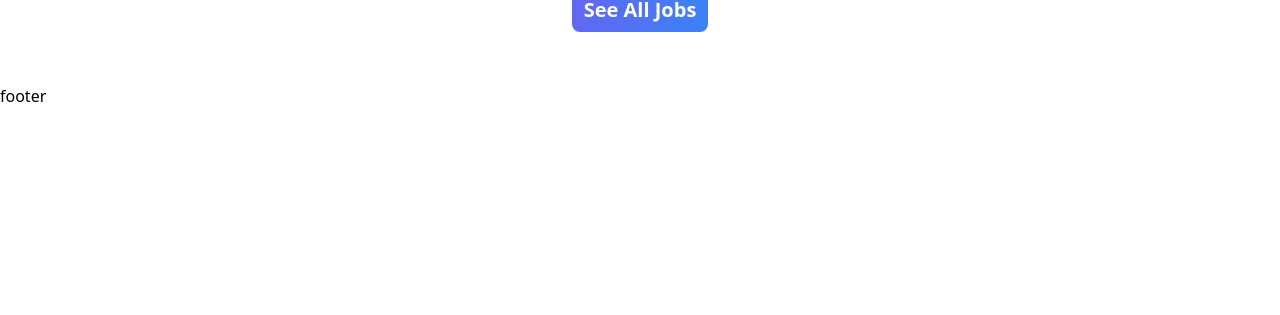
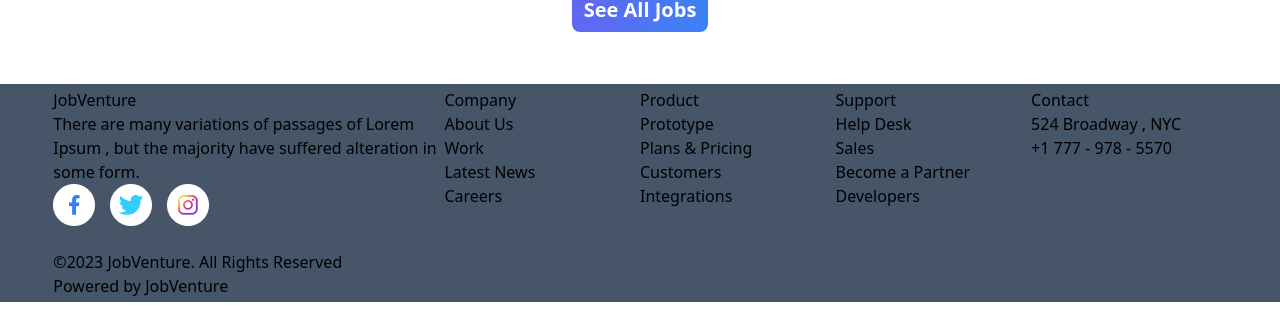
Before and after one commit to Humayun63/job-venture, a React (Vite) app: page / in a window 1280 px wide. Shown: the part 2527-2842 px from the top of the page. Before the commit the page ends 2635 px from the top, so only its background shows below. Built offline with nearby package versions, Linux system fonts and the light colour scheme.

Commit message:
footer initial design

```diff
--- a/package.json
+++ b/package.json
@@ -9,6 +9,10 @@
     "preview": "vite preview"
   },
   "dependencies": {
+    "@fortawesome/fontawesome-svg-core": "^6.4.0",
+    "@fortawesome/free-regular-svg-icons": "^6.4.0",
+    "@fortawesome/free-solid-svg-icons": "^6.4.0",
+    "@fortawesome/react-fontawesome": "^0.2.0",
     "@heroicons/react": "^2.0.17",
     "react": "^18.2.0",
     "react-dom": "^18.2.0"
--- a/src/Components/Footer.jsx
+++ b/src/Components/Footer.jsx
@@ -1,10 +1,52 @@
 import React from 'react';
-
+import socialIcons from '../assets/social-icons.png'
 const Footer = () => {
     return (
-        <div>
-            footer
-        </div>
+        <footer className='bg-slate-600 w-full'>
+            <div className="my-container grid grid-cols-1 md:grid-cols-3 lg:grid-cols-6">
+                <div className='lg:col-span-2'>
+                    <h2>JobVenture</h2>
+                    <p>There are many variations of passages of Lorem Ipsum , but the majority have suffered alteration in some form.</p>
+                    <img src={socialIcons} alt="" />
+                </div>
+                <div>
+                    <h3>Company</h3>
+                    <ul>
+                        <li>About Us</li>
+                        <li>Work</li>
+                        <li>Latest News</li>
+                        <li>Careers</li>
+                    </ul>
+                </div>
+                <div>
+                    <h3>Product</h3>
+                    <ul>
+                        <li>Prototype</li>
+                        <li>Plans & Pricing</li>
+                        <li>Customers</li>
+                        <li>Integrations</li>
+                    </ul>
+                </div>
+                <div>
+                    <h3>Support</h3>
+                    <ul>
+                        <li>Help Desk</li>
+                        <li>Sales</li>
+                        <li>Become a Partner</li>
+                        <li>Developers</li>
+                    </ul>
+                </div>
+                <div>
+                    <h3>Contact</h3>
+                    <p>524 Broadway , NYC</p>
+                    <p>+1 777 - 978 - 5570</p>
+                </div>
+            </div>
+            <div className="my-container">
+                <p> &copy;2023 JobVenture. All Rights Reserved </p>
+                <p>Powered by <span>JobVenture</span></p>
+            </div>
+        </footer>
     );
 };
 
--- a/src/Components/Home.jsx
+++ b/src/Components/Home.jsx
@@ -2,7 +2,8 @@ import React, { useEffect, useState } from 'react';
 import bannerParson from '../assets/banner-person.png'
 import SingleCard from './SingleCard';
 import { useLoaderData } from 'react-router-dom';
-import SingleJobCard from './SingleJobCard';
+import Jobs from './Jobs';
+
 
 const Home = () => {
     const loaderData = useLoaderData();
@@ -20,7 +21,7 @@ const Home = () => {
                 <div className='w-full md:w-2/4 lg:w-1/3'>
                     <h2 className='text-[#1A1919] text-5xl font-bold leading-tight'>One Step Closer To Your <span className='text-indigo-500'>Dream Job</span></h2>
                     <p className='my-4 text-[#757575] text-lg font-medium'>Explore thousands of job opportunities with all the information you need. Its your future. Come find it. Manage all your job application from start to finish.</p>
-                    <button className='primary-btn'>Get Started</button>
+                    <button className='primary-btn' >Get Started</button>
                 </div>
                 <div className='w-full md:w-2/4 lg:w-2/4'>
                     <img src={bannerParson} alt="Banner Person" className='w-fit' />
@@ -43,26 +44,10 @@ const Home = () => {
                         }
                     </div>
                 </section>
-                <section className='my-container mt-12'>
+                <section className='my-container mt-12' id="jobs">
                     <h2 className="section-title">Featured Jobs</h2>
                     <p className="sub-title">Explore thousands of job opportunities with all the information you need. Its your future</p>
-                    <div className='grid grid-cols-1 lg:grid-cols-2 gap-4'>
-                        {
-                            jobs.map(job => (
-                                <SingleJobCard
-                                    key={job.id}
-                                    job={job}
-                                >
-                                </SingleJobCard>
-                            ))
-                        }
-                    </div>
-                    {
-                        jobs.length === 4 &&
-                        <div className='text-center my-8'>
-                            <button className="primary-btn" onClick={() => setJobs(loaderData)}>See All Jobs</button>
-                        </div>
-                    }
+                    <Jobs jobs={jobs} setJobs={setJobs} loaderData={loaderData}></Jobs>
                 </section>
             </main>
         </>
--- /dev/null
+++ b/src/Components/Jobs.jsx
@@ -0,0 +1,28 @@
+import React from 'react';
+import SingleJobCard from './SingleJobCard';
+
+const Jobs = ({jobs, setJobs, loaderData}) => {
+    return (
+        <div>
+            <div className='grid grid-cols-1 lg:grid-cols-2 gap-4'>
+                {
+                    jobs.map(job => (
+                        <SingleJobCard
+                            key={job.id}
+                            job={job}
+                        >
+                        </SingleJobCard>
+                    ))
+                }
+            </div>
+            {
+                jobs.length === 4 &&
+                <div className='text-center my-8'>
+                    <button className="primary-btn" onClick={() => setJobs(loaderData)}>See All Jobs</button>
+                </div>
+            }
+        </div>
+    );
+};
+
+export default Jobs;
```
Also changed, not shown: src/assets/social-icons.png (added), 1 other file (tests, documents, lock files or other folders).
